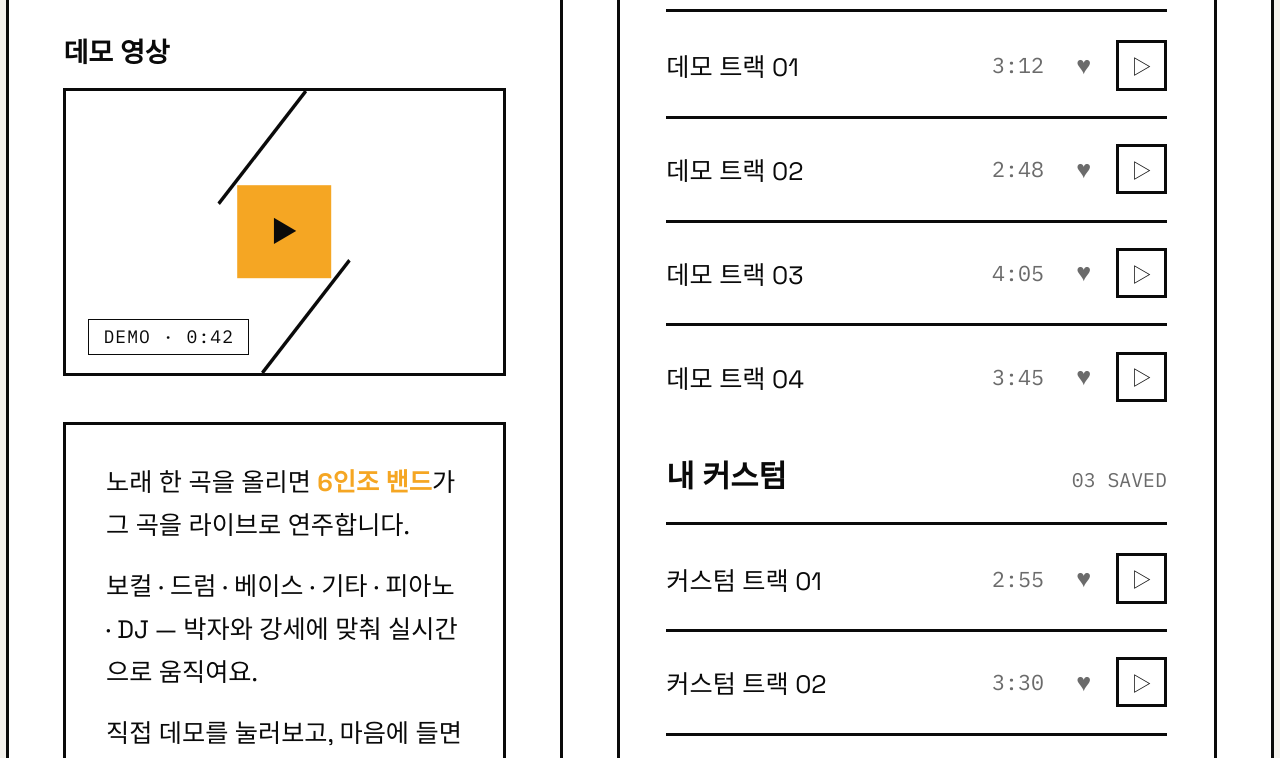
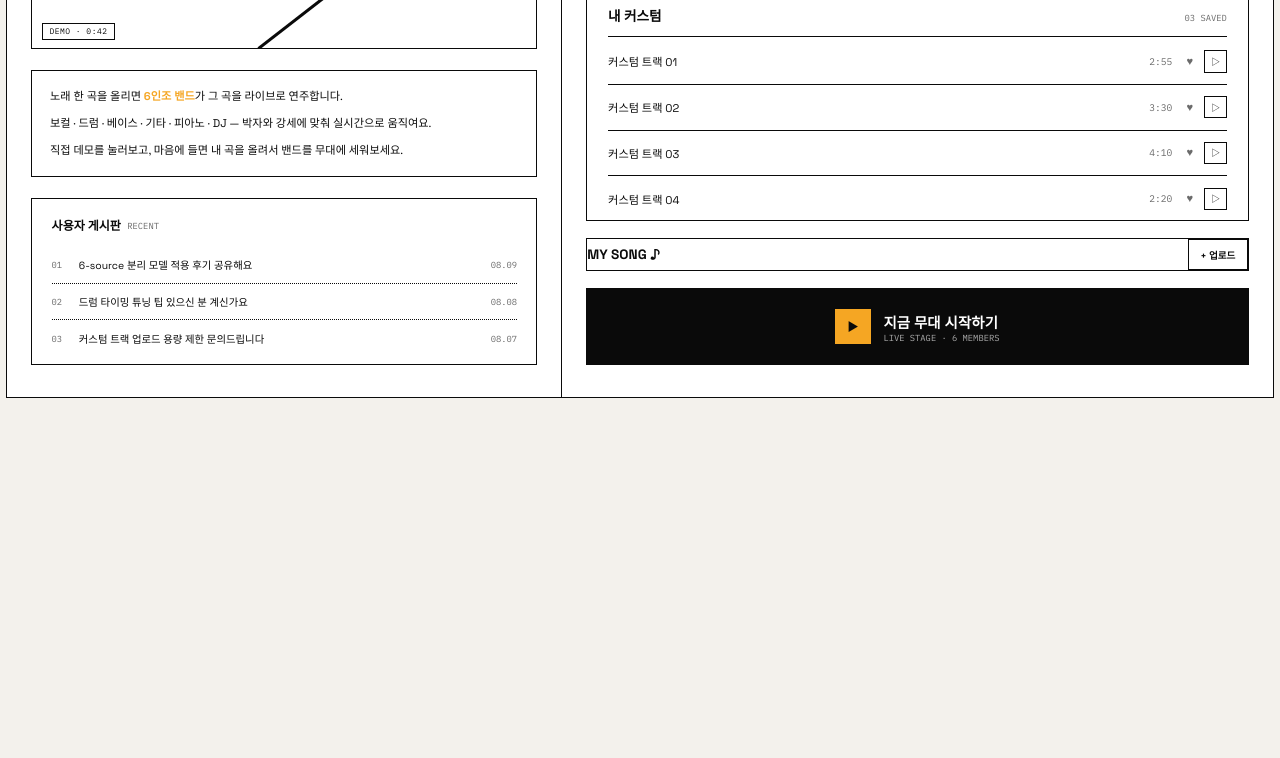
Before and after one commit to Frogyyh/Band_Age, a plain HTML site: page Index.html in a window 1280 px wide. Shown: the part 337-1095 px from the top of the page. After the commit the page ends 800 px from the top, so only its background shows below. Drawn offline with Linux system fonts and the light colour scheme.

Commit message:
Update Style.css
화면 비율, 스크롤 수정

```diff
--- a/Style.css
+++ b/Style.css
@@ -7,8 +7,21 @@
   --line:#0A0A0A;
 }
 html{
-  zoom:1.8;
+  zoom:1;
 }
+@media (min-width:1200px) and (max-width:1439px){
+  html{ zoom:0.8; }   /* 13인치대 노트북 (1366x768 등) */
+}
+@media (min-width:1440px) and (max-width:1679px){
+  html{ zoom:0.9; }   /* 14~15인치대 (1440x900, 1536x864 등) */
+}
+@media (min-width:1680px) and (max-width:1919px){
+  html{ zoom:1; }      /* 큰 노트북/외장 모니터 */
+}
+@media (min-width:1920px){
+  html{ zoom:1.1; }    /* 풀HD 이상 큰 화면 */
+}
+
 *{box-sizing:border-box;}
 html,body{margin:0;padding:0;}
 body{
@@ -123,10 +136,13 @@ body{
 /* combined list panel: 데모 리스트 + 즐겨찾기 in one bordered box */
 .list-panel{
   border:2px solid var(--ink); margin-bottom:22px; padding:22px 26px 6px;
-  max-height:520px; overflow-y:auto;
 }
 .list-section + .list-section{ margin-top:14px; }
 .list-section .panel-head{ margin-bottom:2px; }
+.track-scroll{
+  max-height:220px;
+  overflow-y:auto;
+}
 
 .track{
   display:flex; align-items:center; gap:14px;
```
